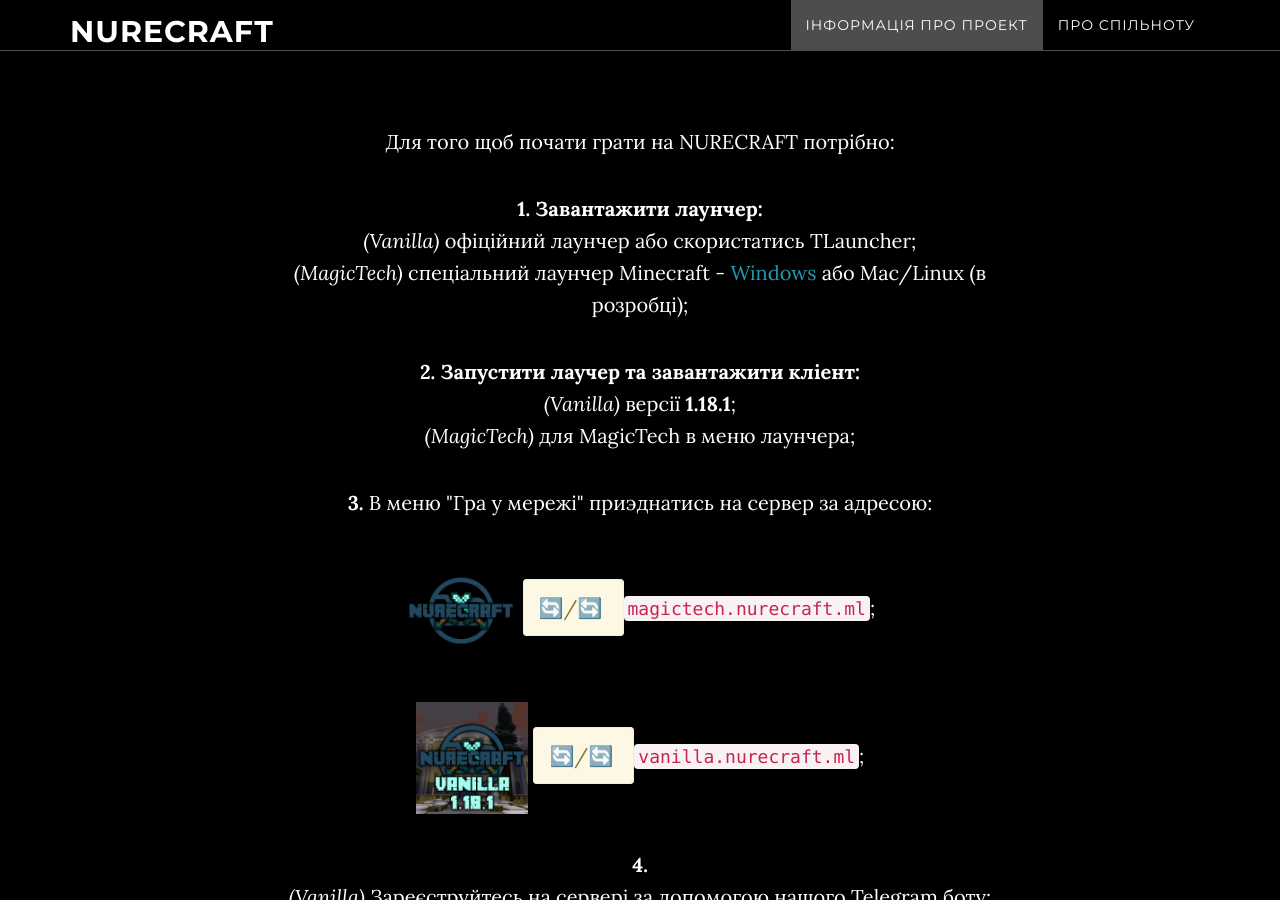
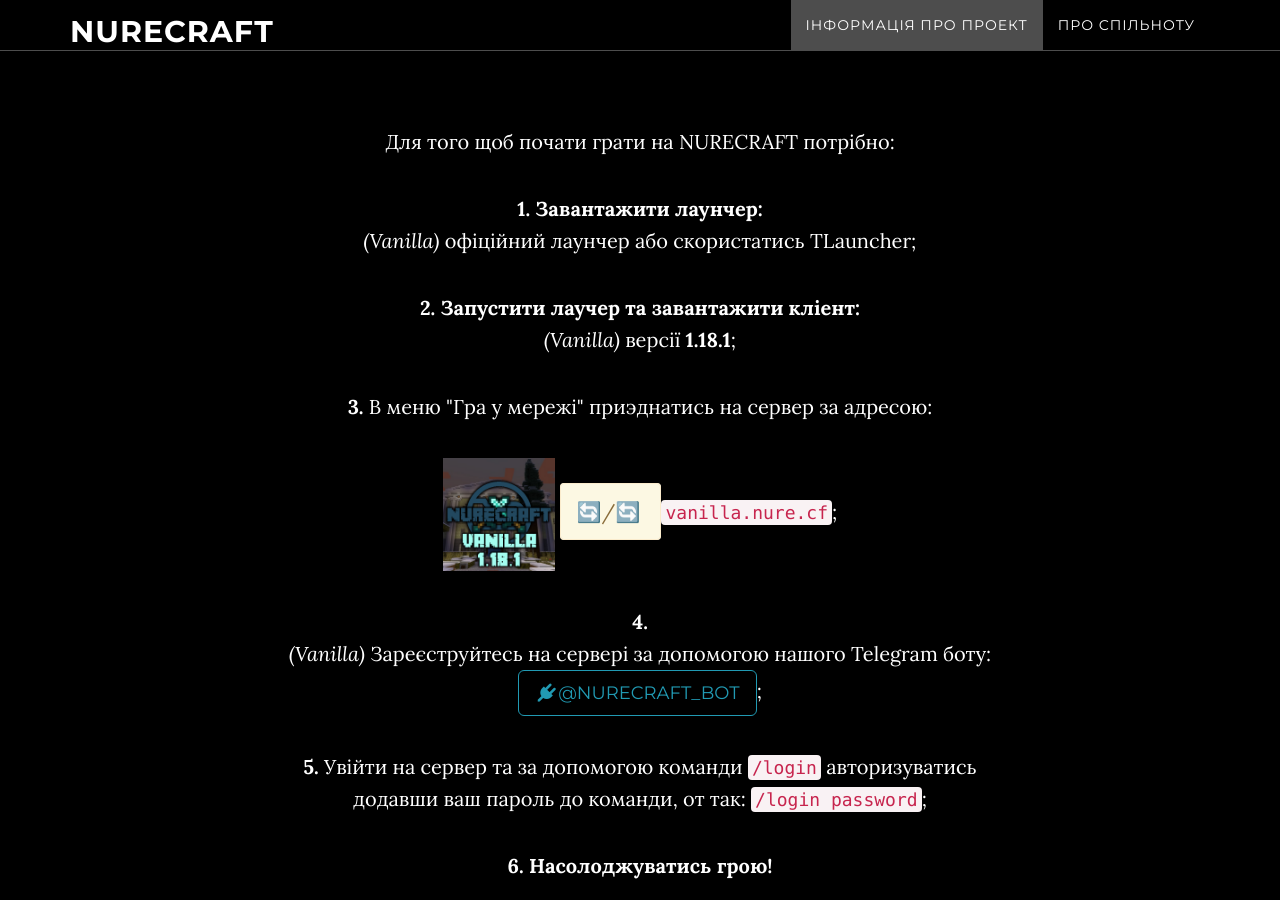
Before and after one commit to nurecraft/nurecraft.github.io, a Jekyll site: the page built from index.html, in a window 1280 px wide and 900 px high, scrolled down 984 px. Built offline with Jekyll 4.4.1, drawn with Linux system fonts in a browser that asks for light colours; some of the changed text lies outside the part shown.

Commit message:
Move to nure.cf

```diff
--- a/_includes/about.html
+++ b/_includes/about.html
@@ -8,14 +8,14 @@
                 <p>Для того щоб почати грати на NURECRAFT потрібно:</p>
                 <p><b>1. Завантажити лаунчер:</b> <br />
                     <i>(Vanilla)</i> офіційний лаунчер або скористатись TLauncher;<br />
-                    <i>(MagicTech)</i> спеціальний лаунчер Minecraft - <a href="https://github.com/nurecraft/nurecraft.github.io/raw/master/launchers/NureCraft.exe">Windows</a> або Mac/Linux (в розробці);<br />
+                    <!-- <i>(MagicTech)</i> спеціальний лаунчер Minecraft - <a href="https://github.com/nurecraft/nurecraft.github.io/raw/master/launchers/NureCraft.exe">Windows</a> або Mac/Linux (в розробці);<br /> -->
                 </p>
                 <p><b>2. Запустити лаучер та завантажити кліент:</b> <br />
                     <i>(Vanilla)</i> версії <b>1.18.1</b>;<br />
-                    <i>(MagicTech)</i> для MagicTech в меню лаунчера;<br />
+                    <!-- <i>(MagicTech)</i> для MagicTech в меню лаунчера;<br /> -->
                 </p>
                 <p><b>3.</b> В меню "Гра у мережі" приэднатись на сервер за адресою:</p>
-
+                <!--
                 <p id="magictech-container server-container">
                     <img src="/img/logo.png" alt="MagicTech" height="15%" width="15%">
                     <span class="magictech-status alert alert-warning">
@@ -24,13 +24,14 @@
                     <span> <code>magictech.nurecraft.ml</code></span>;
                 </p>
                 <p id="magictech-players server-players"></p>
+                -->
 
                 <p id="vanilla-container server-container">
                     <img src="/img/vanilla-icon.png" alt="vanilla" height="15%" width="15%">
                     <span class="vanilla-status alert alert-warning">
                         <span class="vanilla-online">🔄</span>/<span class="vanilla-max">🔄</span>
                     </span>
-                    <span> <code>vanilla.nurecraft.ml</code></span>;
+                    <span> <code>vanilla.nure.cf</code></span>;
                 </p>
                 <p id="vanilla-players server-players"></p>
 
@@ -43,7 +44,7 @@
                 <p id="anarchy-players server-players"></p>  -->
                 <p><b>4.</b><br />
                     <i>(Vanilla)</i> Зареєструйтесь на сервері за допомогою нашого Telegram боту: <a href="https://t.me/nurecraft_bot?start=register" target="_blank" class="btn btn-default btn-lg" ><i class="fa fa-plug fa-fw"></i>@nurecraft_bot</a>;<br />
-                    <i>(MagiTech)</i> Зайдіть на сервер та зареєструйтесь командою: <code>/register password password</code>;</p>
+                    <!-- <i>(MagiTech)</i> Зайдіть на сервер та зареєструйтесь командою: <code>/register password password</code>;</p> -->
                 <p><b>5.</b> Увійти на сервер та за допомогою команди <code>/login</code> авторизуватись додавши ваш пароль до команди, от так: <code>/login password</code>;</p>
                 <p><b>6. Насолоджуватись грою!</b></p>
                 </p>
--- a/_includes/footer.html
+++ b/_includes/footer.html
@@ -1,6 +1,6 @@
     <!-- Footer -->
     <footer>
         <div class="container text-center">
-            <p>Copyright &copy; {{ site.footer }} 20{{ site.time | date: '%y' }}</p>
+            <p>Copyright &copy; {{ site.footer }} 2021-20{{ site.time | date: '%y' }}</p>
         </div>
     </footer>
--- a/_includes/head.html
+++ b/_includes/head.html
@@ -41,7 +41,7 @@
     }, false);
 
     function getServerStatus(serverName) {
-        fetch(`https://api.mcsrvstat.us/2/${serverName}.nurecraft.ml`)
+        fetch(`https://api.mcsrvstat.us/2/${serverName}.nure.cf`)
         .then((resp) => resp.json()).then((data) => {
           document.querySelector(`.${serverName}-status`).classList.replace(
             'alert-warning', data.online ? 'alert-success' : 'alert-danger'
@@ -57,7 +57,7 @@
        .catch((error) => console.log(error))
     }
 
-    setInterval(getServerStatus("magictech"), 240000);
+    // setInterval(getServerStatus("magictech"), 240000);
     setInterval(getServerStatus("vanilla"), 240000);
     // setInterval(getServerStatus("anarchy"), 240000);
     </script>
```
Also changed, not shown: README.md.
